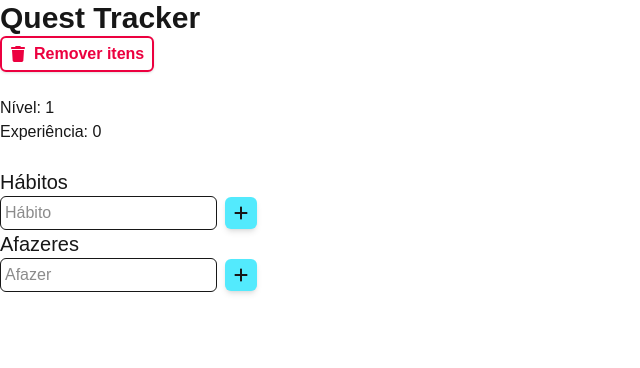
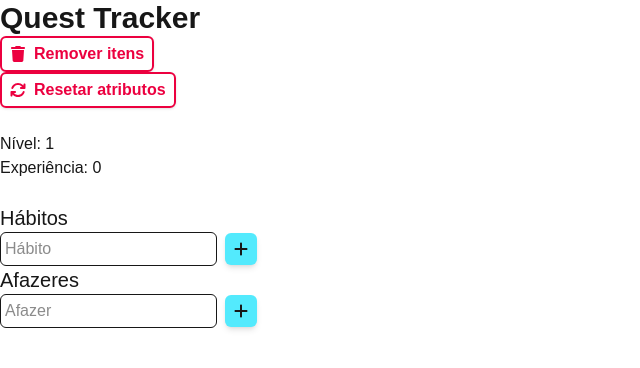
Before and after one commit to gab-souza-martins/gamified-habit-tracker, a Next.js app: page / in a window 1280 px wide. Shown: the top 368 px of the page, without its empty margins (0-640 px from the left). Built offline with nearby package versions, Linux system fonts and the light colour scheme.

Commit message:
Adicionado componente ResetStats.tsx para resetar o exp do usuário

```diff
--- /dev/null
+++ b/src/app/Components/ResetStats.tsx
@@ -0,0 +1,36 @@
+import React from "react";
+import ConfirmRemove from "./ConfirmRemove";
+import RedOutlineBtn from "./RedOutlineBtn";
+import { FaArrowsRotate } from "react-icons/fa6";
+
+const RemoveAllItems = () => {
+   const [isConfirmRemoveOpen, setIsConfirmRemoveOpen] =
+      React.useState<boolean>(false);
+
+   const handleRemove = () => {
+      localStorage.removeItem("exp");
+      window.location.reload();
+   };
+   const handleCloseConfirmRemove = () => {
+      setIsConfirmRemoveOpen(false);
+   };
+
+   return (
+      <>
+         {isConfirmRemoveOpen && (
+            <ConfirmRemove
+               confirmRemove={handleRemove}
+               closeRemove={handleCloseConfirmRemove}
+            />
+         )}
+
+         <RedOutlineBtn
+            btnIcon={<FaArrowsRotate />}
+            btnText="Resetar atributos"
+            onClickEvent={() => setIsConfirmRemoveOpen(true)}
+         />
+      </>
+   );
+};
+
+export default RemoveAllItems;
--- a/src/app/page.tsx
+++ b/src/app/page.tsx
@@ -4,6 +4,7 @@ import HabitList from "./Components/HabitList";
 import RemoveAllItems from "./Components/RemoveAllItems";
 import TodoList from "./Components/TodoList";
 import UserStats from "./Components/UserStats";
+import ResetStats from "./Components/ResetStats";
 
 const Home = () => {
    const [currentExp, setCurrentExp] = React.useState<number>(0);
@@ -29,6 +30,7 @@ const Home = () => {
       <>
          <h1 className="text-3xl font-bold">Quest Tracker</h1>
          <RemoveAllItems />
+         <ResetStats />
          <br />
          <UserStats exp={currentExp} />
          <br />
```
